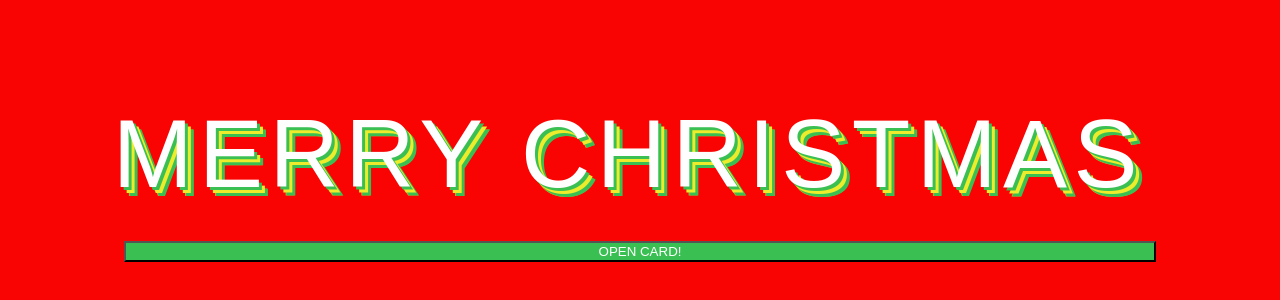
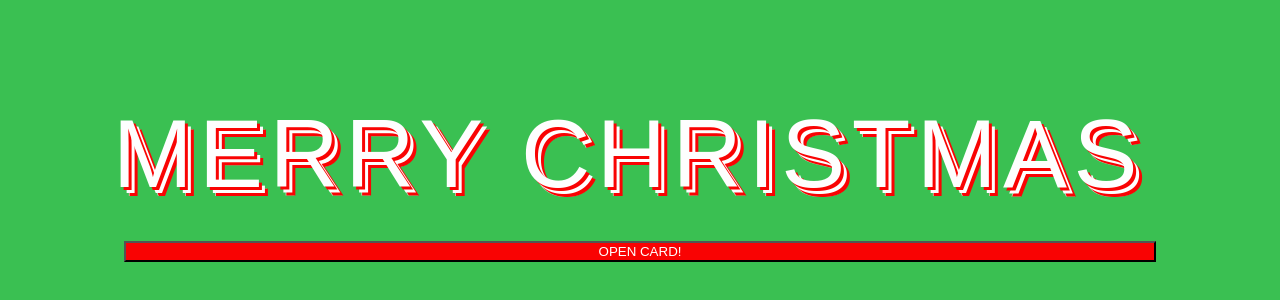
Before and after one commit to rocknswimmer/EasyEditCard, a React app: page / in a window 1280 px wide. Shown: the part 214-514 px from the top of the page. Built offline with nearby package versions, Linux system fonts and the light colour scheme.

Commit message:
color changes to easily test multi deploy

```diff
--- a/src/App.css
+++ b/src/App.css
@@ -5,7 +5,7 @@ body {
     sans-serif;
   -webkit-font-smoothing: antialiased;
   -moz-osx-font-smoothing: grayscale;
-  background-color: rgb(249, 3, 3);
+  background-color: rgb(58, 192, 82);
   color: rgb(255, 255, 255);
   display: flex;
   justify-content: center;
@@ -19,7 +19,7 @@ code {
 }
 
 button {
-  background-color: rgb(58, 192, 82);
+  background-color: rgb(249, 3, 3);
   color: rgb(255, 255, 255);
 }
 
@@ -31,10 +31,10 @@ button {
 
 :root {
   --color-primary: #fefefe;
-  --color-secondary: rgb(58, 192, 82);
-  --color-tertiary: rgb(236, 236, 44);
-  --color-quaternary: rgb(58, 192, 82);
-  --color-quinary: rgb(236, 236, 44);
+  --color-secondary: rgb(249, 3, 3);
+  --color-tertiary: #fefefe;
+  --color-quaternary: rgb(249, 3, 3);
+  --color-quinary: #fefefe;
   /*
   --color-primary: #5192ED;
   --color-secondary: #69A1F0;
--- a/src/modal.css
+++ b/src/modal.css
@@ -3,9 +3,9 @@
 }
 
 .modal-pop {
-  background: rgb(58, 192, 82);
+  background-color: rgb(249, 3, 3);
   border: 2px solid #aaa;
-  color: #D5DBE7;
+  color: #ffffff;
   border-radius: 5px;
   z-index: 2;
   margin: auto;
@@ -43,7 +43,7 @@
 }
 
 .modal-button {
-  background-color: rgb(249, 3, 3);
+  background: rgb(58, 192, 82);
 }
 
 .card{
```
